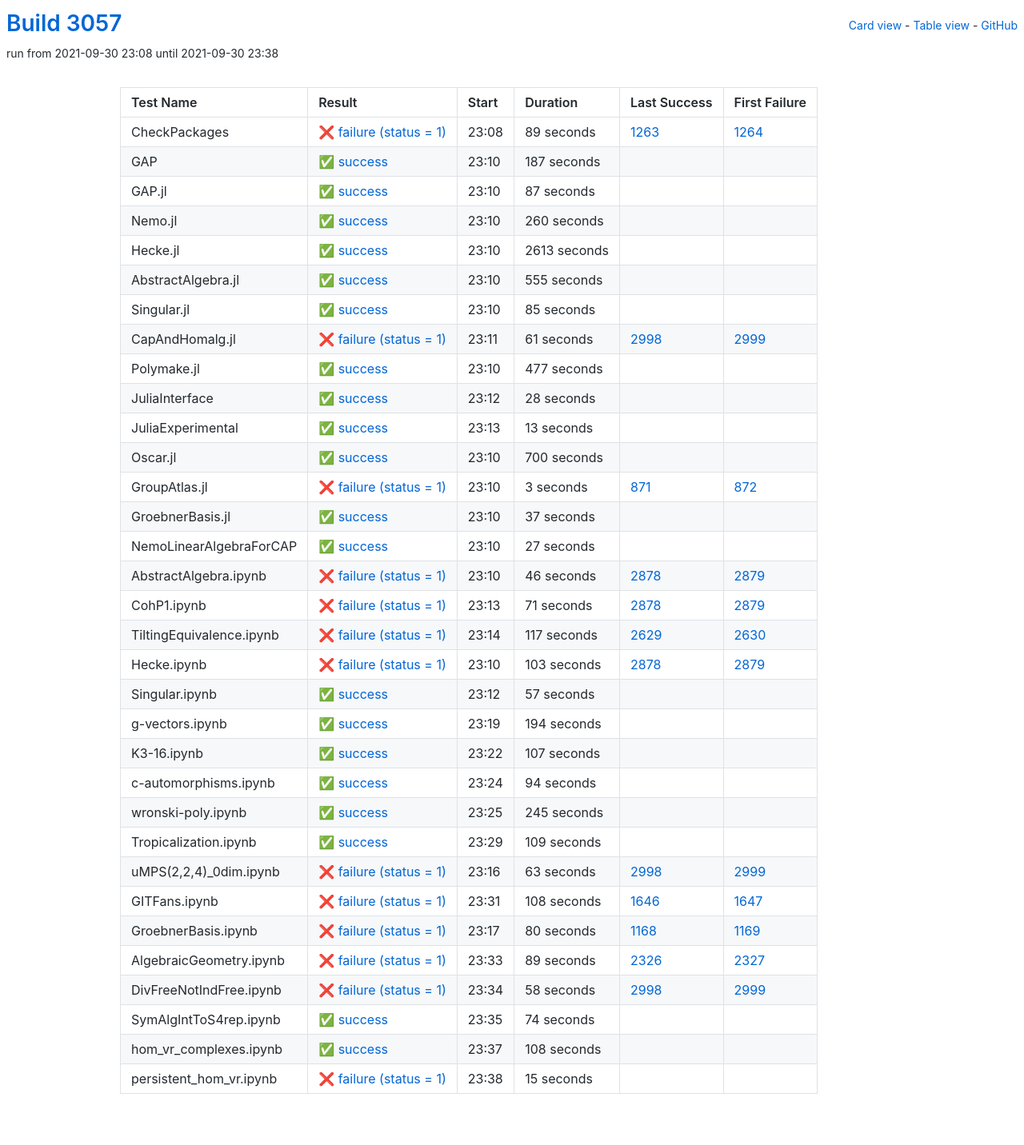
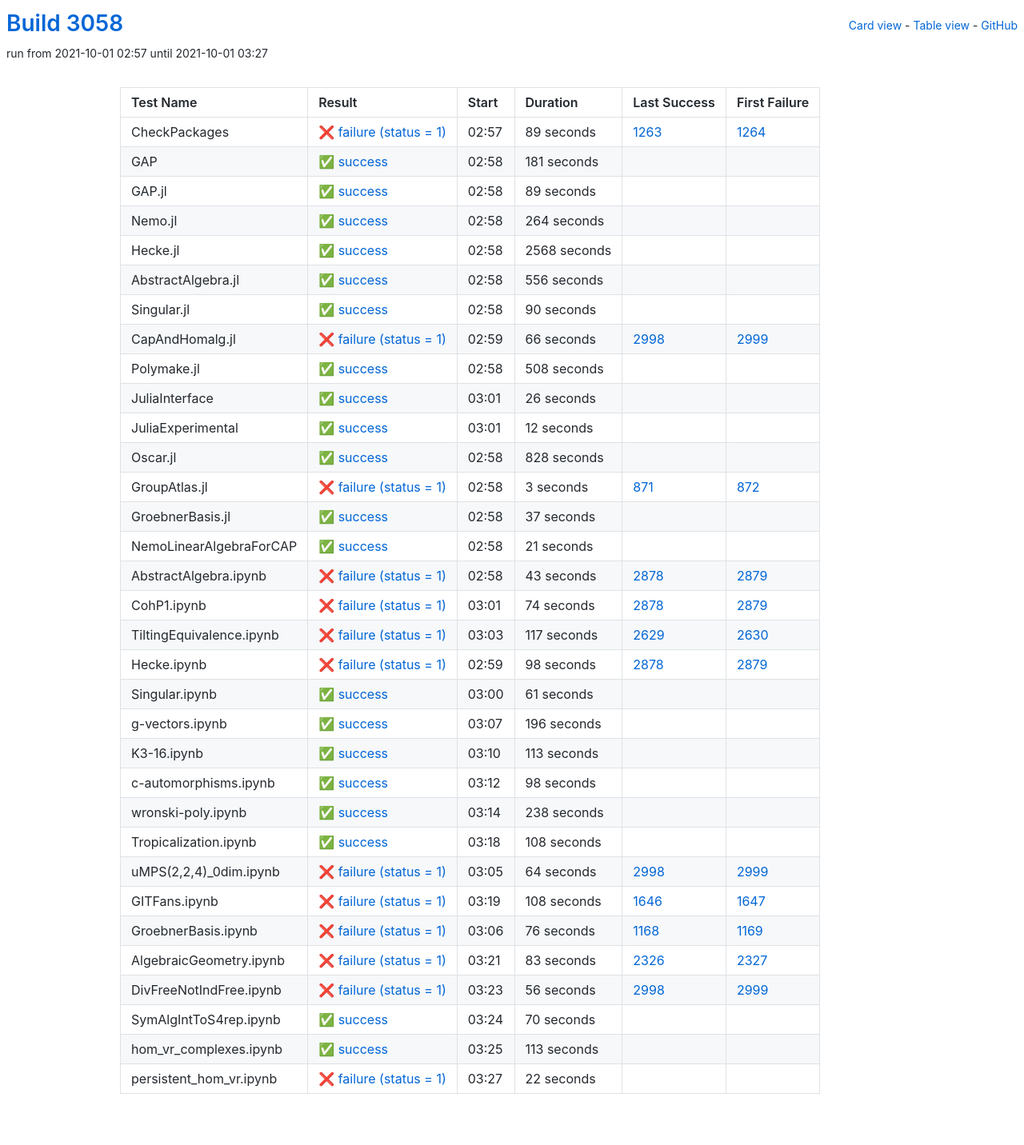
Before and after one commit to oscar-system/oscar-ci-status-stable, a Jekyll site: the page built from table.html, in a window 1280 px wide. Shown: the whole page at 80% size. Built offline with Jekyll 4.4.1, drawn with Linux system fonts in a browser that asks for light colours.

Commit message:
Build #3058

```diff
--- a/_data/ci.yml
+++ b/_data/ci.yml
@@ -1,6 +1,6 @@
 ---
-build: 3057
-build_url: https://oscarci.mathematik.uni-kl.de/job/oscar-stable/3057/
+build: 3058
+build_url: https://oscarci.mathematik.uni-kl.de/job/oscar-stable/3058/
 job: oscar-stable
 organization: oscar-system
 repo: oscar-ci-status-stable
@@ -8,8 +8,8 @@ repourl: https://github.com/oscar-system/oscar-ci-status-stable
 tests:
 - name: CheckPackages
   id: checkpackages
-  log: https://oscarci.mathematik.uni-kl.de/job/oscar-stable/3057/artifact/logs/build-3057/CheckPackages.log
-  start: 2021-09-30 23:08
+  log: https://oscarci.mathematik.uni-kl.de/job/oscar-stable/3058/artifact/logs/build-3058/CheckPackages.log
+  start: 2021-10-01 02:57
   success: false
   exitcode: 1
   status: failure
@@ -20,140 +20,140 @@ tests:
   first_failure_url: https://oscarci.mathematik.uni-kl.de/job/oscar-stable/1264/
 - name: GAP
   id: gap
-  log: https://oscarci.mathematik.uni-kl.de/job/oscar-stable/3057/artifact/logs/build-3057/GAP.log
-  start: 2021-09-30 23:10
+  log: https://oscarci.mathematik.uni-kl.de/job/oscar-stable/3058/artifact/logs/build-3058/GAP.log
+  start: 2021-10-01 02:58
   success: true
   exitcode: 0
   status: success
-  duration: 187
+  duration: 181
   last_success: false
   last_success_url:
   first_failure: false
   first_failure_url:
 - name: GAP.jl
   id: gap-jl
-  log: https://oscarci.mathematik.uni-kl.de/job/oscar-stable/3057/artifact/logs/build-3057/GAP.jl.log
-  start: 2021-09-30 23:10
+  log: https://oscarci.mathematik.uni-kl.de/job/oscar-stable/3058/artifact/logs/build-3058/GAP.jl.log
+  start: 2021-10-01 02:58
   success: true
   exitcode: 0
   status: success
-  duration: 87
+  duration: 89
   last_success: false
   last_success_url:
   first_failure: false
   first_failure_url:
 - name: Nemo.jl
   id: nemo-jl
-  log: https://oscarci.mathematik.uni-kl.de/job/oscar-stable/3057/artifact/logs/build-3057/Nemo.jl.log
-  start: 2021-09-30 23:10
+  log: https://oscarci.mathematik.uni-kl.de/job/oscar-stable/3058/artifact/logs/build-3058/Nemo.jl.log
+  start: 2021-10-01 02:58
   success: true
   exitcode: 0
   status: success
-  duration: 260
+  duration: 264
   last_success: false
   last_success_url:
   first_failure: false
   first_failure_url:
 - name: Hecke.jl
   id: hecke-jl
-  log: https://oscarci.mathematik.uni-kl.de/job/oscar-stable/3057/artifact/logs/build-3057/Hecke.jl.log
-  start: 2021-09-30 23:10
+  log: https://oscarci.mathematik.uni-kl.de/job/oscar-stable/3058/artifact/logs/build-3058/Hecke.jl.log
+  start: 2021-10-01 02:58
   success: true
   exitcode: 0
   status: success
-  duration: 2613
+  duration: 2568
   last_success: false
   last_success_url:
   first_failure: false
   first_failure_url:
 - name: AbstractAlgebra.jl
   id: abstractalgebra-jl
-  log: https://oscarci.mathematik.uni-kl.de/job/oscar-stable/3057/artifact/logs/build-3057/AbstractAlgebra.jl.log
-  start: 2021-09-30 23:10
+  log: https://oscarci.mathematik.uni-kl.de/job/oscar-stable/3058/artifact/logs/build-3058/AbstractAlgebra.jl.log
+  start: 2021-10-01 02:58
   success: true
   exitcode: 0
   status: success
-  duration: 555
+  duration: 556
   last_success: false
   last_success_url:
   first_failure: false
   first_failure_url:
 - name: Singular.jl
   id: singular-jl
-  log: https://oscarci.mathematik.uni-kl.de/job/oscar-stable/3057/artifact/logs/build-3057/Singular.jl.log
-  start: 2021-09-30 23:10
+  log: https://oscarci.mathematik.uni-kl.de/job/oscar-stable/3058/artifact/logs/build-3058/Singular.jl.log
+  start: 2021-10-01 02:58
   success: true
   exitcode: 0
   status: success
-  duration: 85
+  duration: 90
   last_success: false
   last_success_url:
   first_failure: false
   first_failure_url:
 - name: CapAndHomalg.jl
   id: capandhomalg-jl
-  log: https://oscarci.mathematik.uni-kl.de/job/oscar-stable/3057/artifact/logs/build-3057/CapAndHomalg.jl.log
-  start: 2021-09-30 23:11
+  log: https://oscarci.mathematik.uni-kl.de/job/oscar-stable/3058/artifact/logs/build-3058/CapAndHomalg.jl.log
+  start: 2021-10-01 02:59
   success: false
   exitcode: 1
   status: failure
-  duration: 61
+  duration: 66
   last_success: 2998
   last_success_url: https://oscarci.mathematik.uni-kl.de/job/oscar-stable/2998/
   first_failure: 2999
   first_failure_url: https://oscarci.mathematik.uni-kl.de/job/oscar-stable/2999/
 - name: Polymake.jl
   id: polymake-jl
-  log: https://oscarci.mathematik.uni-kl.de/job/oscar-stable/3057/artifact/logs/build-3057/Polymake.jl.log
-  start: 2021-09-30 23:10
+  log: https://oscarci.mathematik.uni-kl.de/job/oscar-stable/3058/artifact/logs/build-3058/Polymake.jl.log
+  start: 2021-10-01 02:58
   success: true
   exitcode: 0
   status: success
-  duration: 477
+  duration: 508
   last_success: false
   last_success_url:
   first_failure: false
   first_failure_url:
 - name: JuliaInterface
   id: juliainterface
-  log: https://oscarci.mathematik.uni-kl.de/job/oscar-stable/3057/artifact/logs/build-3057/JuliaInterface.log
-  start: 2021-09-30 23:12
+  log: https://oscarci.mathematik.uni-kl.de/job/oscar-stable/3058/artifact/logs/build-3058/JuliaInterface.log
+  start: 2021-10-01 03:01
   success: true
   exitcode: 0
   status: success
-  duration: 28
+  duration: 26
   last_success: false
   last_success_url:
   first_failure: false
   first_failure_url:
 - name: JuliaExperimental
   id: juliaexperimental
-  log: https://oscarci.mathematik.uni-kl.de/job/oscar-stable/3057/artifact/logs/build-3057/JuliaExperimental.log
-  start: 2021-09-30 23:13
+  log: https://oscarci.mathematik.uni-kl.de/job/oscar-stable/3058/artifact/logs/build-3058/JuliaExperimental.log
+  start: 2021-10-01 03:01
   success: true
   exitcode: 0
   status: success
-  duration: 13
+  duration: 12
   last_success: false
   last_success_url:
   first_failure: false
   first_failure_url:
 - name: Oscar.jl
   id: oscar-jl
-  log: https://oscarci.mathematik.uni-kl.de/job/oscar-stable/3057/artifact/logs/build-3057/Oscar.jl.log
-  start: 2021-09-30 23:10
+  log: https://oscarci.mathematik.uni-kl.de/job/oscar-stable/3058/artifact/logs/build-3058/Oscar.jl.log
+  start: 2021-10-01 02:58
   success: true
   exitcode: 0
   status: success
-  duration: 700
+  duration: 828
   last_success: false
   last_success_url:
   first_failure: false
   first_failure_url:
 - name: GroupAtlas.jl
   id: groupatlas-jl
-  log: https://oscarci.mathematik.uni-kl.de/job/oscar-stable/3057/artifact/logs/build-3057/GroupAtlas.jl.log
-  start: 2021-09-30 23:10
+  log: https://oscarci.mathematik.uni-kl.de/job/oscar-stable/3058/artifact/logs/build-3058/GroupAtlas.jl.log
+  start: 2021-10-01 02:58
   success: false
   exitcode: 1
   status: failure
@@ -164,8 +164,8 @@ tests:
   first_failure_url: https://oscarci.mathematik.uni-kl.de/job/oscar-stable/872/
 - name: GroebnerBasis.jl
   id: groebnerbasis-jl
-  log: https://oscarci.mathematik.uni-kl.de/job/oscar-stable/3057/artifact/logs/build-3057/GroebnerBasis.jl.log
-  start: 2021-09-30 23:10
+  log: https://oscarci.mathematik.uni-kl.de/job/oscar-stable/3058/artifact/logs/build-3058/GroebnerBasis.jl.log
+  start: 2021-10-01 02:58
   success: true
   exitcode: 0
   status: success
@@ -176,44 +176,44 @@ tests:
   first_failure_url:
 - name: NemoLinearAlgebraForCAP
   id: nemolinearalgebraforcap
-  log: https://oscarci.mathematik.uni-kl.de/job/oscar-stable/3057/artifact/logs/build-3057/NemoLinearAlgebraForCAP.log
-  start: 2021-09-30 23:10
+  log: https://oscarci.mathematik.uni-kl.de/job/oscar-stable/3058/artifact/logs/build-3058/NemoLinearAlgebraForCAP.log
+  start: 2021-10-01 02:58
   success: true
   exitcode: 0
   status: success
-  duration: 27
+  duration: 21
   last_success: false
   last_success_url:
   first_failure: false
   first_failure_url:
 - name: AbstractAlgebra.ipynb
   id: abstractalgebra-ipynb
-  log: https://oscarci.mathematik.uni-kl.de/job/oscar-stable/3057/artifact/logs/build-3057/AbstractAlgebra.ipynb.log
-  start: 2021-09-30 23:10
+  log: https://oscarci.mathematik.uni-kl.de/job/oscar-stable/3058/artifact/logs/build-3058/AbstractAlgebra.ipynb.log
+  start: 2021-10-01 02:58
   success: false
   exitcode: 1
   status: failure
-  duration: 46
+  duration: 43
   last_success: 2878
   last_success_url: https://oscarci.mathematik.uni-kl.de/job/oscar-stable/2878/
   first_failure: 2879
   first_failure_url: https://oscarci.mathematik.uni-kl.de/job/oscar-stable/2879/
 - name: CohP1.ipynb
   id: cohp1-ipynb
-  log: https://oscarci.mathematik.uni-kl.de/job/oscar-stable/3057/artifact/logs/build-3057/CohP1.ipynb.log
-  start: 2021-09-30 23:13
+  log: https://oscarci.mathematik.uni-kl.de/job/oscar-stable/3058/artifact/logs/build-3058/CohP1.ipynb.log
+  start: 2021-10-01 03:01
   success: false
   exitcode: 1
   status: failure
-  duration: 71
+  duration: 74
   last_success: 2878
   last_success_url: https://oscarci.mathematik.uni-kl.de/job/oscar-stable/2878/
   first_failure: 2879
   first_failure_url: https://oscarci.mathematik.uni-kl.de/job/oscar-stable/2879/
 - name: TiltingEquivalence.ipynb
   id: tiltingequivalence-ipynb
-  log: https://oscarci.mathematik.uni-kl.de/job/oscar-stable/3057/artifact/logs/build-3057/TiltingEquivalence.ipynb.log
-  start: 2021-09-30 23:14
+  log: https://oscarci.mathematik.uni-kl.de/job/oscar-stable/3058/artifact/logs/build-3058/TiltingEquivalence.ipynb.log
+  start: 2021-10-01 03:03
   success: false
   exitcode: 1
   status: failure
@@ -224,104 +224,104 @@ tests:
   first_failure_url: https://oscarci.mathematik.uni-kl.de/job/oscar-stable/2630/
 - name: Hecke.ipynb
   id: hecke-ipynb
-  log: https://oscarci.mathematik.uni-kl.de/job/oscar-stable/3057/artifact/logs/build-3057/Hecke.ipynb.log
-  start: 2021-09-30 23:10
+  log: https://oscarci.mathematik.uni-kl.de/job/oscar-stable/3058/artifact/logs/build-3058/Hecke.ipynb.log
+  start: 2021-10-01 02:59
   success: false
   exitcode: 1
   status: failure
-  duration: 103
+  duration: 98
   last_success: 2878
   last_success_url: https://oscarci.mathematik.uni-kl.de/job/oscar-stable/2878/
   first_failure: 2879
   first_failure_url: https://oscarci.mathematik.uni-kl.de/job/oscar-stable/2879/
 - name: Singular.ipynb
   id: singular-ipynb
-  log: https://oscarci.mathematik.uni-kl.de/job/oscar-stable/3057/artifact/logs/build-3057/Singular.ipynb.log
-  start: 2021-09-30 23:12
+  log: https://oscarci.mathematik.uni-kl.de/job/oscar-stable/3058/artifact/logs/build-3058/Singular.ipynb.log
+  start: 2021-10-01 03:00
   success: true
   exitcode: 0
   status: success
-  duration: 57
+  duration: 61
   last_success: false
   last_success_url:
   first_failure: false
   first_failure_url:
 - name: g-vectors.ipynb
   id: g-vectors-ipynb
-  log: https://oscarci.mathematik.uni-kl.de/job/oscar-stable/3057/artifact/logs/build-3057/g-vectors.ipynb.log
-  start: 2021-09-30 23:19
+  log: https://oscarci.mathematik.uni-kl.de/job/oscar-stable/3058/artifact/logs/build-3058/g-vectors.ipynb.log
+  start: 2021-10-01 03:07
   success: true
   exitcode: 0
   status: success
-  duration: 194
+  duration: 196
   last_success: false
   last_success_url:
   first_failure: false
   first_failure_url:
 - name: K3-16.ipynb
   id: k3-16-ipynb
-  log: https://oscarci.mathematik.uni-kl.de/job/oscar-stable/3057/artifact/logs/build-3057/K3-16.ipynb.log
-  start: 2021-09-30 23:22
+  log: https://oscarci.mathematik.uni-kl.de/job/oscar-stable/3058/artifact/logs/build-3058/K3-16.ipynb.log
+  start: 2021-10-01 03:10
   success: true
   exitcode: 0
   status: success
-  duration: 107
+  duration: 113
   last_success: false
   last_success_url:
   first_failure: false
   first_failure_url:
 - name: c-automorphisms.ipynb
   id: c-automorphisms-ipynb
-  log: https://oscarci.mathematik.uni-kl.de/job/oscar-stable/3057/artifact/logs/build-3057/c-automorphisms.ipynb.log
-  start: 2021-09-30 23:24
+  log: https://oscarci.mathematik.uni-kl.de/job/oscar-stable/3058/artifact/logs/build-3058/c-automorphisms.ipynb.log
+  start: 2021-10-01 03:12
   success: true
   exitcode: 0
   status: success
-  duration: 94
+  duration: 98
   last_success: false
   last_success_url:
   first_failure: false
   first_failure_url:
 - name: wronski-poly.ipynb
   id: wronski-poly-ipynb
-  log: https://oscarci.mathematik.uni-kl.de/job/oscar-stable/3057/artifact/logs/build-3057/wronski-poly.ipynb.log
-  start: 2021-09-30 23:25
+  log: https://oscarci.mathematik.uni-kl.de/job/oscar-stable/3058/artifact/logs/build-3058/wronski-poly.ipynb.log
+  start: 2021-10-01 03:14
   success: true
   exitcode: 0
   status: success
-  duration: 245
+  duration: 238
   last_success: false
   last_success_url:
   first_failure: false
   first_failure_url:
 - name: Tropicalization.ipynb
   id: tropicalization-ipynb
-  log: https://oscarci.mathematik.uni-kl.de/job/oscar-stable/3057/artifact/logs/build-3057/Tropicalization.ipynb.log
-  start: 2021-09-30 23:29
+  log: https://oscarci.mathematik.uni-kl.de/job/oscar-stable/3058/artifact/logs/build-3058/Tropicalization.ipynb.log
+  start: 2021-10-01 03:18
   success: true
   exitcode: 0
   status: success
-  duration: 109
+  duration: 108
   last_success: false
   last_success_url:
   first_failure: false
   first_failure_url:
 - name: uMPS(2,2,4)_0dim.ipynb
   id: umps-2-2-4-0dim-ipynb
-  log: https://oscarci.mathematik.uni-kl.de/job/oscar-stable/3057/artifact/logs/build-3057/uMPS-2-2-4-_0dim.ipynb.log
-  start: 2021-09-30 23:16
+  log: https://oscarci.mathematik.uni-kl.de/job/oscar-stable/3058/artifact/logs/build-3058/uMPS-2-2-4-_0dim.ipynb.log
+  start: 2021-10-01 03:05
   success: false
   exitcode: 1
   status: failure
-  duration: 63
+  duration: 64
   last_success: 2998
   last_success_url: https://oscarci.mathematik.uni-kl.de/job/oscar-stable/2998/
   first_failure: 2999
   first_failure_url: https://oscarci.mathematik.uni-kl.de/job/oscar-stable/2999/
 - name: GITFans.ipynb
   id: gitfans-ipynb
-  log: https://oscarci.mathematik.uni-kl.de/job/oscar-stable/3057/artifact/logs/build-3057/GITFans.ipynb.log
-  start: 2021-09-30 23:31
+  log: https://oscarci.mathematik.uni-kl.de/job/oscar-stable/3058/artifact/logs/build-3058/GITFans.ipynb.log
+  start: 2021-10-01 03:19
   success: false
   exitcode: 1
   status: failure
@@ -332,72 +332,72 @@ tests:
   first_failure_url: https://oscarci.mathematik.uni-kl.de/job/oscar-stable/1647/
 - name: GroebnerBasis.ipynb
   id: groebnerbasis-ipynb
-  log: https://oscarci.mathematik.uni-kl.de/job/oscar-stable/3057/artifact/logs/build-3057/GroebnerBasis.ipynb.log
-  start: 2021-09-30 23:17
+  log: https://oscarci.mathematik.uni-kl.de/job/oscar-stable/3058/artifact/logs/build-3058/GroebnerBasis.ipynb.log
+  start: 2021-10-01 03:06
   success: false
   exitcode: 1
   status: failure
-  duration: 80
+  duration: 76
   last_success: 1168
   last_success_url: https://oscarci.mathematik.uni-kl.de/job/oscar-stable/1168/
   first_failure: 1169
   first_failure_url: https://oscarci.mathematik.uni-kl.de/job/oscar-stable/1169/
 - name: AlgebraicGeometry.ipynb
   id: algebraicgeometry-ipynb
-  log: https://oscarci.mathematik.uni-kl.de/job/oscar-stable/3057/artifact/logs/build-3057/AlgebraicGeometry.ipynb.log
-  start: 2021-09-30 23:33
+  log: https://oscarci.mathematik.uni-kl.de/job/oscar-stable/3058/artifact/logs/build-3058/AlgebraicGeometry.ipynb.log
+  start: 2021-10-01 03:21
   success: false
   exitcode: 1
   status: failure
-  duration: 89
+  duration: 83
   last_success: 2326
   last_success_url: https://oscarci.mathematik.uni-kl.de/job/oscar-stable/2326/
   first_failure: 2327
   first_failure_url: https://oscarci.mathematik.uni-kl.de/job/oscar-stable/2327/
 - name: DivFreeNotIndFree.ipynb
   id: divfreenotindfree-ipynb
-  log: https://oscarci.mathematik.uni-kl.de/job/oscar-stable/3057/artifact/logs/build-3057/DivFreeNotIndFree.ipynb.log
-  start: 2021-09-30 23:34
+  log: https://oscarci.mathematik.uni-kl.de/job/oscar-stable/3058/artifact/logs/build-3058/DivFreeNotIndFree.ipynb.log
+  start: 2021-10-01 03:23
   success: false
   exitcode: 1
   status: failure
-  duration: 58
+  duration: 56
   last_success: 2998
   last_success_url: https://oscarci.mathematik.uni-kl.de/job/oscar-stable/2998/
   first_failure: 2999
   first_failure_url: https://oscarci.mathematik.uni-kl.de/job/oscar-stable/2999/
 - name: SymAlgIntToS4rep.ipynb
   id: symalginttos4rep-ipynb
-  log: https://oscarci.mathematik.uni-kl.de/job/oscar-stable/3057/artifact/logs/build-3057/SymAlgIntToS4rep.ipynb.log
-  start: 2021-09-30 23:35
+  log: https://oscarci.mathematik.uni-kl.de/job/oscar-stable/3058/artifact/logs/build-3058/SymAlgIntToS4rep.ipynb.log
+  start: 2021-10-01 03:24
   success: true
   exitcode: 0
   status: success
-  duration: 74
+  duration: 70
   last_success: false
   last_success_url:
   first_failure: false
   first_failure_url:
 - name: hom_vr_complexes.ipynb
   id: hom-vr-complexes-ipynb
-  log: https://oscarci.mathematik.uni-kl.de/job/oscar-stable/3057/artifact/logs/build-3057/hom_vr_complexes.ipynb.log
-  start: 2021-09-30 23:37
+  log: https://oscarci.mathematik.uni-kl.de/job/oscar-stable/3058/artifact/logs/build-3058/hom_vr_complexes.ipynb.log
+  start: 2021-10-01 03:25
   success: true
   exitcode: 0
   status: success
-  duration: 108
+  duration: 113
   last_success: false
   last_success_url:
   first_failure: false
   first_failure_url:
 - name: persistent_hom_vr.ipynb
   id: persistent-hom-vr-ipynb
-  log: https://oscarci.mathematik.uni-kl.de/job/oscar-stable/3057/artifact/logs/build-3057/persistent_hom_vr.ipynb.log
-  start: 2021-09-30 23:38
+  log: https://oscarci.mathematik.uni-kl.de/job/oscar-stable/3058/artifact/logs/build-3058/persistent_hom_vr.ipynb.log
+  start: 2021-10-01 03:27
   success: false
   exitcode: 1
   status: failure
-  duration: 15
+  duration: 22
   last_success: false
   last_success_url:
   first_failure: false
```
Also changed, not shown: README.md.
